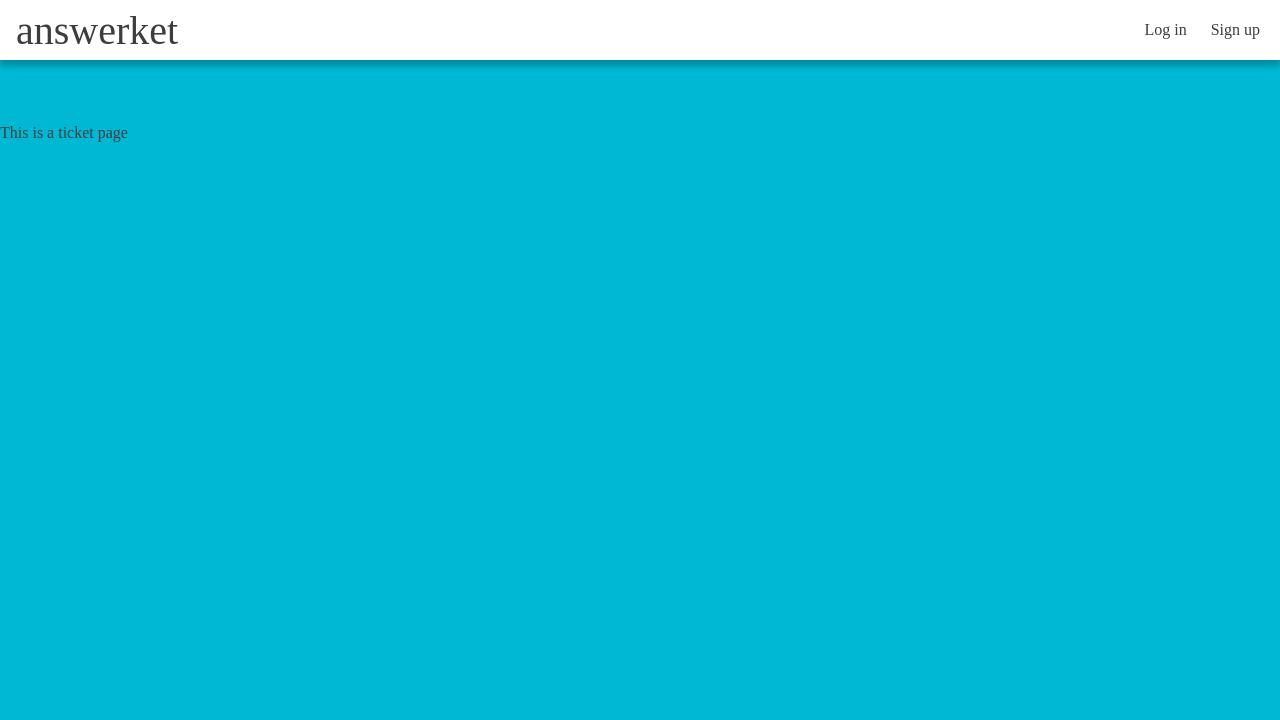
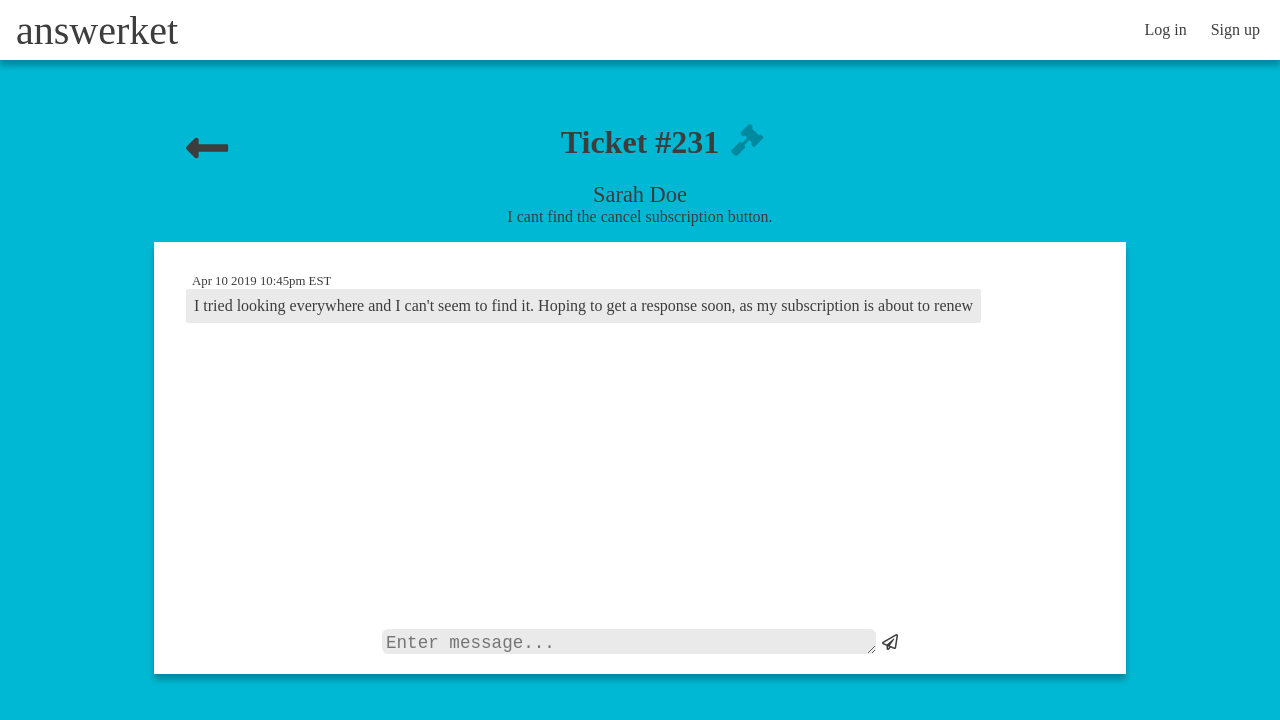
Before and after one commit to juniormedina/answerket-client, a React (Create React App) app: page /dashboard in a window 1280 px wide. Both pictures are taken after a click on the element 640 px from the left and 226 px from the top of the page. Shown: the top 720 px of the page. Built offline with nearby package versions, Linux system fonts and the light colour scheme.

Commit message:
added ticket view

```diff
--- a/public/index.html
+++ b/public/index.html
@@ -3,6 +3,7 @@
   <head>
     <meta charset="utf-8" />
     <link rel="shortcut icon" href="%PUBLIC_URL%/favicon.ico" />
+    <link rel="stylesheet" href="https://use.fontawesome.com/releases/v5.8.1/css/all.css" integrity="sha384-50oBUHEmvpQ+1lW4y57PTFmhCaXp0ML5d60M1M7uH2+nqUivzIebhndOJK28anvf" crossorigin="anonymous">
     <meta
       name="viewport"
       content="width=device-width, initial-scale=1, shrink-to-fit=no"
--- a/src/actions/index.js
+++ b/src/actions/index.js
@@ -8,7 +8,12 @@ export const fetchUser = history => async dispatch =>
     history
   });
 
-export const signup = (username, company, password, history) => async dispatch =>
+export const signup = (
+  username,
+  company,
+  password,
+  history
+) => async dispatch =>
   dispatch({
     type: actionTypes.SIGNUP,
     payload: await axios.post('/api/signup', { username, company, password }),
@@ -22,16 +27,28 @@ export const login = (username, password, history) => async dispatch =>
     history
   });
 
-  export const setNotification = (message, isSuccessful = false) => {
-    return {
-      type: actionTypes.SET_NOTIFICATION,
-      payload: { message, isSuccessful}
-    };
-  }
+export const setNotification = (message, isSuccessful = false) => {
+  return {
+    type: actionTypes.SET_NOTIFICATION,
+    payload: { message, isSuccessful }
+  };
+};
 
 export const clearNotification = () => {
   return {
     type: actionTypes.CLEAR_NOTIFICATION,
     payload: null
   };
-}
+};
+
+export const ticketSend = (message, ticketIndex) => async dispatch =>
+  dispatch({
+    type: actionTypes.TICKET_SEND,
+    payload: await axios.post('/api/ticket_send', { message, ticketIndex })
+  });
+
+export const ticketClose = ticketIndex => async dispatch =>
+  dispatch({
+    type: actionTypes.TICKET_CLOSE,
+    payload: await axios.post('/api/ticket_close', { ticketIndex })
+  });
--- a/src/components/container/Dashboard/index.js
+++ b/src/components/container/Dashboard/index.js
@@ -3,10 +3,13 @@ import { connect } from 'react-redux';
 import View from '../../presentational/Dashboard';
 import Ticket from '../../presentational/Dashboard/Ticket';
 import TicketPreview from '../../presentational/Dashboard/Ticket/Preview';
+import ChatMessage from '../../presentational/Dashboard/Ticket/Chat/Message';
+import * as actions from '../../../actions';
 
 class Dashboard extends Component {
   constructor(props) {
     super(props);
+    this.chatBoxRef = React.createRef();
     this.views = {
       PREVIEW: 0,
       TICKET: 1
@@ -37,16 +40,64 @@ class Dashboard extends Component {
   }
 
   ticketPreviewHandler = index => {
-    console.log('ticketPreviewHandler was triggered!')
-    this.setState({ currentView: this.views.TICKET, currentTicketIndex: index });
+    this.setState({
+      currentView: this.views.TICKET,
+      currentTicketIndex: index
+    });
   };
+
+  buttonTicketSendHandler = () => {
+    // Grabs text from chat box
+    let message = this.chatBoxRef.current.value;
+    // TODO: Validate message
+    if (!message) return;
+    // Dispatches message
+    actions.ticketSend(message, this.state.currentTicketIndex);
+    // Clears chat box
+    this.chatBoxRef.current.value = '';
+  };
+
+  buttonBackHandler = () => {
+    this.setState({
+      currentView: this.views.PREVIEW,
+      currentTicketIndex: null
+    });
+  };
+
+  buttonTicketCloseHandler = () => {
+    // Dispatches ticket close
+    actions.ticketClose(this.state.currentTicketIndex);
+  }
 
   renderContent() {
     switch (this.state.currentView) {
       case this.views.PREVIEW:
         return <View ticketPreviews={this.getTicketPreviews()} />;
       case this.views.TICKET:
-        return <Ticket />;
+        let ticket = this.props.tickets[this.state.currentTicketIndex];
+        let chatMessages = ticket.messages.map((message, index) => {
+          return (
+            <ChatMessage
+              key={index}
+              date={message.date}
+              time={message.time}
+              text={message.text}
+              fromInquirer={message.fromInquirer}
+            />
+          );
+        });
+        return (
+          <Ticket
+            number={ticket.number}
+            inquirer={ticket.inquirer}
+            subject={ticket.subject}
+            messages={chatMessages}
+            chatBoxRef={this.chatBoxRef}
+            buttonTicketSendHandler={this.buttonTicketSendHandler}
+            buttonBackHandler={this.buttonBackHandler}
+            buttonTicketCloseHandler={this.buttonTicketCloseHandler}
+          />
+        );
       default:
         return null;
     }
@@ -58,4 +109,7 @@ class Dashboard extends Component {
 
 const mapStateToProps = ({ tickets }) => ({ tickets });
 
-export default connect(mapStateToProps)(Dashboard);
+export default connect(
+  mapStateToProps,
+  actions
+)(Dashboard);
--- /dev/null
+++ b/src/components/presentational/Dashboard/Ticket/Chat/Message/index.js
@@ -0,0 +1,11 @@
+import React from 'react';
+import './index.scss';
+
+export default props => {
+    return (
+        <div className={`message ${props.fromInquirer ? 'inquirer' : 'company'}`}>
+            <div className="timestamp">{`${props.date} ${props.time}`}</div>
+            <div className="text">{props.text}</div>
+        </div>
+    )
+}
--- /dev/null
+++ b/src/components/presentational/Dashboard/Ticket/Chat/Message/index.scss
@@ -0,0 +1,42 @@
+.message {
+  width: fit-content;
+  // max-width: 80%;
+  // min-width: 100px;
+  padding: 16px;
+  text-align: left;
+}
+
+.timestamp {
+  font-size: 0.8rem;
+}
+
+.text {
+  padding: 8px;
+  border-radius: 2px;
+}
+
+.inquirer {
+  text-align: left;
+
+  .timestamp {
+    margin-left: 6px;
+  }
+
+  .text {
+    background: #eaeaea;
+    margin-right: 16px;
+  }
+}
+
+.company {
+  margin-left: auto;
+
+  .timestamp {
+    text-align: right;
+    margin-right: 6px;
+  }
+  .text {
+    background: #d2f0ff;
+    margin-left: 16px;
+  }
+}
--- /dev/null
+++ b/src/components/presentational/Dashboard/Ticket/Chat/index.js
@@ -0,0 +1,21 @@
+import React from 'react';
+import './index.scss';
+
+export default props => {
+  return (
+    <div id="chat">
+      {props.messages}
+      <div id="chat-box">
+        <textarea
+          ref={props.chatBoxRef}
+          type="text"
+          placeholder="Enter message..."
+        />
+        <i
+          onClick={props.buttonTicketSendHandler}
+          className="far fa-paper-plane button-send"
+        />
+      </div>
+    </div>
+  );
+};
--- /dev/null
+++ b/src/components/presentational/Dashboard/Ticket/Chat/index.scss
@@ -0,0 +1,47 @@
+#chat {
+  background: white;
+  box-shadow: 0 6px 6px rgba(0, 0, 0, 0.25);
+  height: 400px;
+  max-width: 940px;
+  margin-left: auto;
+  margin-right: auto;
+  position: relative;
+  padding: 16px;
+
+  #chat-box {
+    position: absolute;
+    top: 0;
+    bottom: 0;
+    left: 0;
+    right: 0;
+    margin: auto auto 16px auto;
+    height: fit-content;
+
+    .button-send {
+      cursor: pointer;
+      position: relative;
+      bottom: 6px;
+      padding-left: 6px;
+      color: #3d3d3d;
+    }
+  }
+
+  textarea {
+    width: 50%;
+    transition: all 0.4s ease;
+    word-wrap: break-word;
+    border-radius: 6px;
+    border: none;
+    height: 1.1rem;
+    font-size: 1.1rem;
+    overflow: hidden;
+    background: #eaeaea;
+    padding: 4px;
+
+    // width: auto;
+    // white-space: nowrap; /* Thanks to Herb Caudill comment */
+  }
+  textarea:focus {
+    width: 80% !important;
+  }
+}
--- a/src/components/presentational/Dashboard/Ticket/index.js
+++ b/src/components/presentational/Dashboard/Ticket/index.js
@@ -1,10 +1,24 @@
 import React from 'react';
+import Chat from './Chat';
 import './index.scss';
 
 export default props => {
-
-    return (
+  return (
     <div className="ticket">
-        This is a ticket page
-    </div>);
-}
+      <div className="button-back" onClick={props.buttonBackHandler}>
+        <i className="fas fa-long-arrow-alt-left" />
+      </div>
+      <h1>
+        Ticket #{props.number}
+        <i onClick={props.buttonTicketCloseHandler} className="fas fa-gavel button-ticket-close" />
+      </h1>
+      <span className="ticket-inquirer">{props.inquirer}</span>
+      <span className="ticket-subject">{props.subject}</span>
+      <Chat
+        messages={props.messages}
+        buttonTicketSendHandler={props.buttonTicketSendHandler}
+        chatBoxRef={props.chatBoxRef}
+      />
+    </div>
+  );
+};
--- a/src/components/presentational/Dashboard/Ticket/index.scss
+++ b/src/components/presentational/Dashboard/Ticket/index.scss
@@ -0,0 +1,45 @@
+.ticket {
+  text-align: center;
+
+  .button-back {
+    max-width: 940px;
+    margin-left: auto;
+    margin-right: auto;
+    position: relative;
+    cursor: pointer;
+
+    i {
+      font-size: 3rem;
+      position: absolute;
+      left: 0;
+      margin-left: 16px;
+    }
+  }
+
+  .button-ticket-close {
+    position: absolute;
+    margin-left: 12px;
+    cursor: pointer;
+    color: rgba(0,0,0,0.25);
+    opacity: 1;
+    transition: all .2s ease;
+  }
+  .button-ticket-close:hover{
+    color: #3d3d3d;
+    opacity: 0.75;
+    font-size: 2.3rem;
+}
+
+  .ticket-inquirer {
+    display: block;
+    width: fit-content;
+    margin-left: auto;
+    margin-right: auto;
+    font-size: 1.4rem;
+  }
+
+  .ticket-subject {
+    display: block;
+    margin-bottom: 16px;
+  }
+}
--- a/src/reducers/User.js
+++ b/src/reducers/User.js
@@ -17,7 +17,7 @@ const initialState = {
       messages: [
         {
           fromInquirer: true,
-          message:
+          text:
             "I tried looking everywhere and I can't seem to find it. Hoping to get a response soon, as my subscription is about to renew",
           date: "Apr 10 2019",
           time: "10:45pm EST"
@@ -32,14 +32,14 @@ const initialState = {
       messages: [
         {
           fromInquirer: true,
-          message:
+          text:
             "Hello, I want to upgrade my accounts vip status.",
           date: "Apr 9 2019",
           time: "02:12pm EST"
         },
         {
-          fromInquirer: true,
-          message:
+          fromInquirer: false,
+          text:
             "Hello and thank you for contacting us, can you please send us your account number and associated home address.",
           date: "Apr 9 2019",
           time: "03:10pm EST"
```
